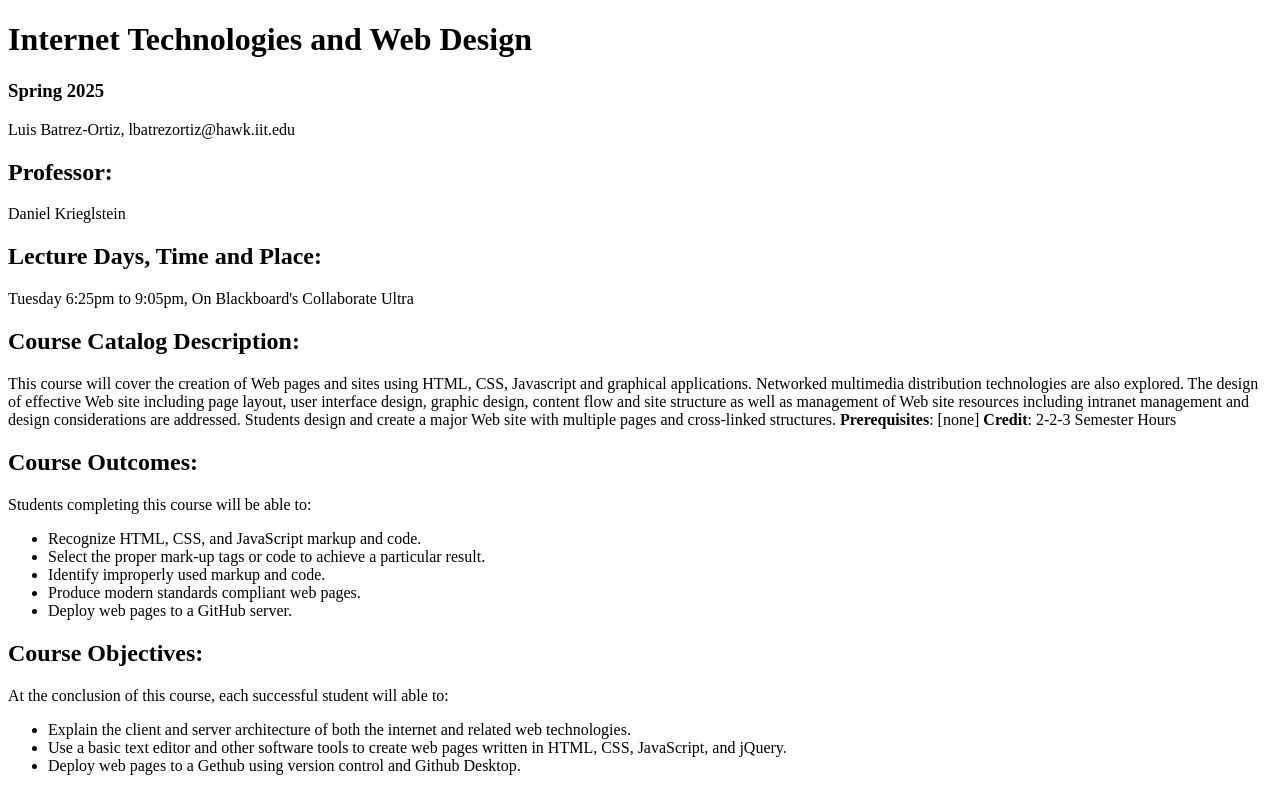
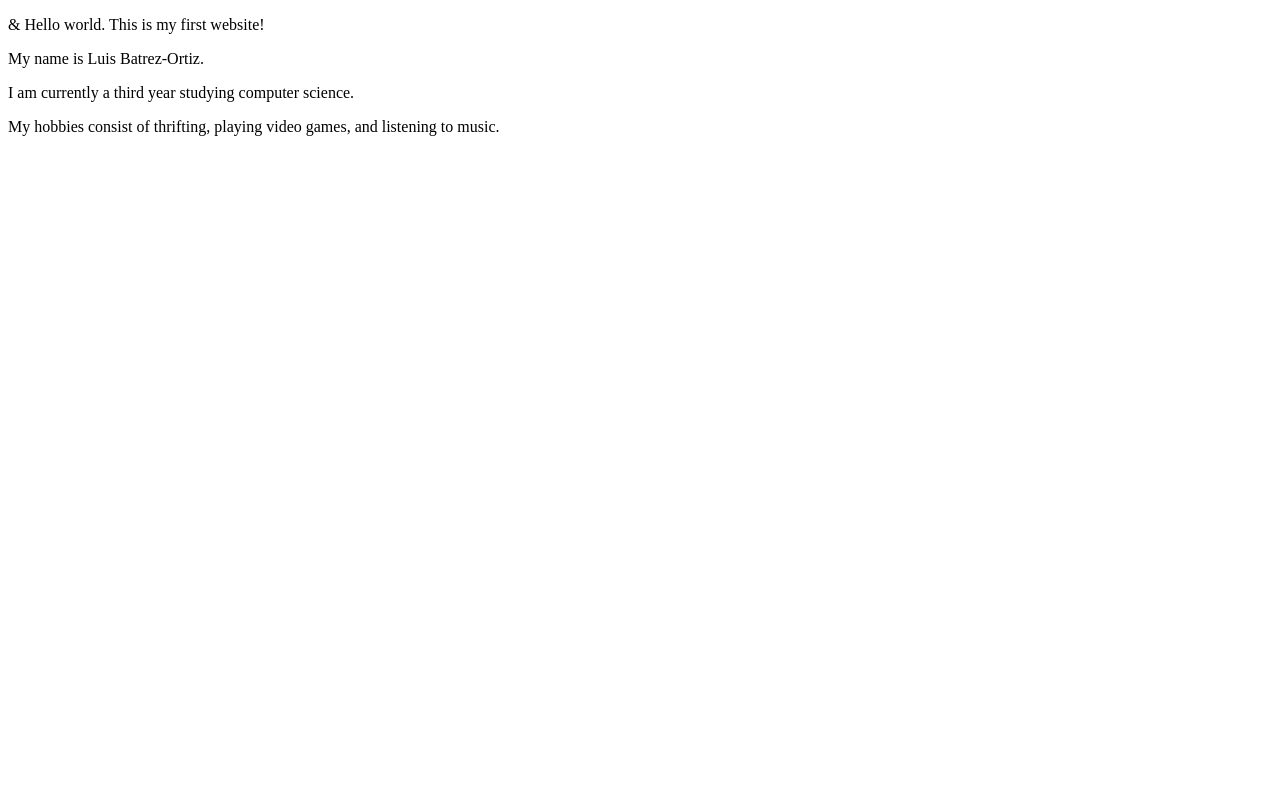
Before and after one commit to LuisBatrez/webdev_lab1, a plain HTML site: page index.html in a window 1280 px wide. Drawn offline with Linux system fonts and the light colour scheme.

Commit message:
added to wrong repo, adding back hw 1

```diff
--- a/index.html
+++ b/index.html
@@ -5,30 +5,9 @@
   <title>Internet Technologies and Web Design</title>
 </head>
 <body>
-    <h1>Internet Technologies and Web Design</h1>
-    <h3>Spring 2025</h3>
-    <p>Luis Batrez-Ortiz, lbatrezortiz@hawk.iit.edu</p>
-    <h2>Professor:</h2>
-    <p>Daniel Krieglstein</p>
-    <h2>Lecture Days, Time and Place:</h2>
-    <p>Tuesday 6:25pm to 9:05pm, On Blackboard's Collaborate Ultra</p>
-    <h2>Course Catalog Description:</h2>
-    <p>This course will cover the creation of Web pages and sites using HTML, CSS, Javascript and graphical applications. Networked multimedia distribution technologies are also explored. The design of effective Web site including page layout, user interface design, graphic design, content flow and site structure as well as management of Web site resources including intranet management and design considerations are addressed. Students design and create a major Web site with multiple pages and cross-linked structures. <strong>Prerequisites</strong>: [none] <strong>Credit</strong>: 2-2-3 Semester Hours</p>
-    <h2>Course Outcomes:</h2>
-    <p>Students completing this course will be able to:</p>
-    <ul>
-      <li>Recognize HTML, CSS, and JavaScript markup and code.</li>
-      <li>Select the proper mark-up tags or code to achieve a particular result.</li>
-      <li>Identify improperly used markup and code.</li>
-      <li>Produce modern standards compliant web pages.</li>
-      <li>Deploy web pages to a GitHub server.</li>
-    </ul>
-    <h2>Course Objectives:</h2>
-    <p>At the conclusion of this course, each successful student will able to:</p>
-    <ul>
-      <li>Explain the client and server architecture of both the internet and related web technologies.</li>
-      <li>Use a basic text editor and other software tools to create web pages written in HTML, CSS, JavaScript, and jQuery.</li>
-      <li>Deploy web pages to a Gethub using version control and Github Desktop.</li>
-    </ul>
+  <p>&amp; Hello world. This is my first website!</p>
+  <p>My name is Luis Batrez-Ortiz.</p>
+  <p>I am currently a third year studying computer science.</p>
+  <p>My hobbies consist of thrifting, playing video games, and listening to music.</p>
 </body>
 </html>
```
Also changed, not shown: 1 other file. Lines whose indentation alone changed are shown as unchanged.
